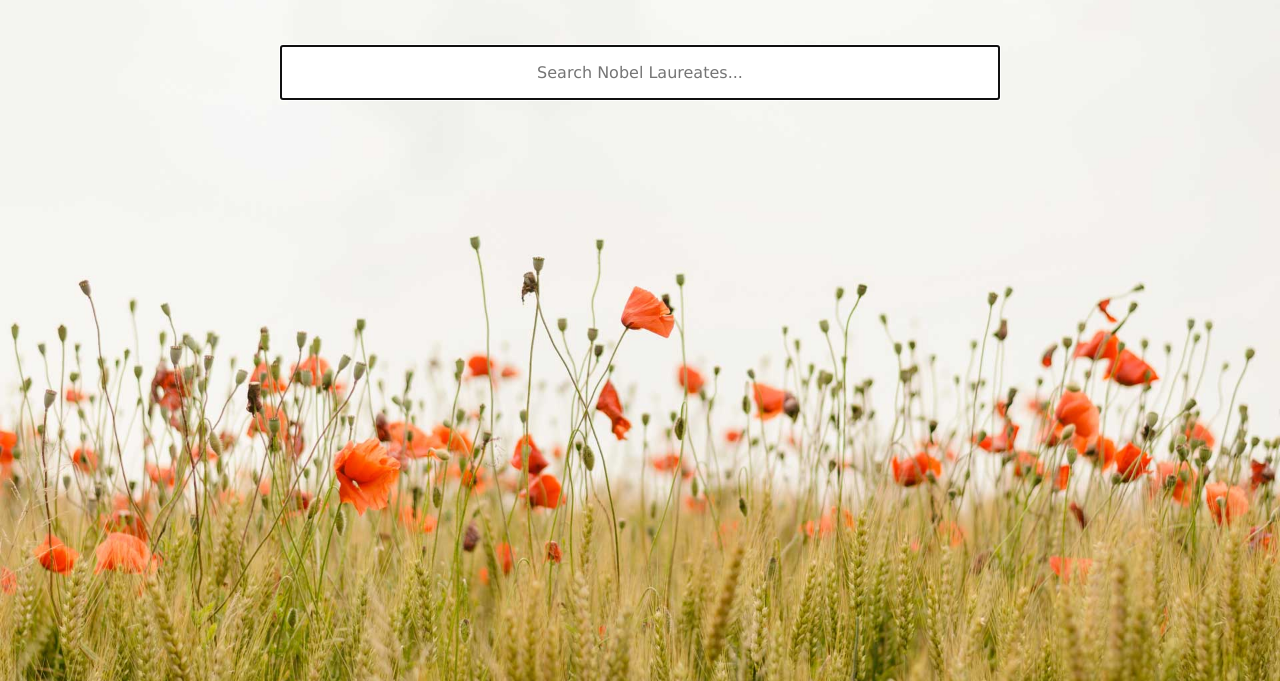
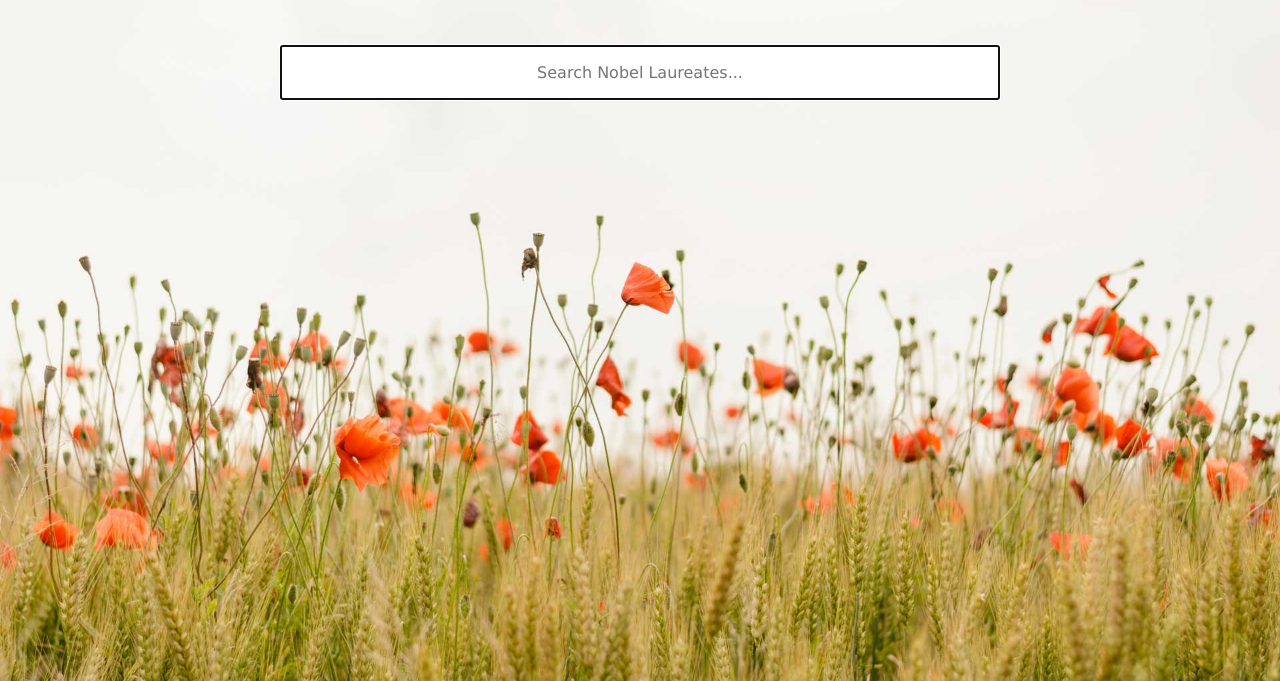
Before and after one commit to FAC10/week4-jajascript, a website: page public/index.html in a window 1280 px wide. Shown: the part 119-800 px from the top of the page. Drawn offline with Linux system fonts and the light colour scheme.

Commit message:
fix image height
relates #17

```diff
--- a/public/main.css
+++ b/public/main.css
@@ -8,15 +8,16 @@
 
 html{
   height: 100%;
+  background: url(assets/flowers_progressive.jpg) no-repeat center center fixed;
+  -webkit-background-size: cover;
+  -moz-background-size: cover;
+  -o-background-size: cover;
+  background-size: cover;
 }
 
 body {
   height: 100%;
-  background: url(assets/flowers_progressive.jpg);
-  background-repeat:no-repeat;
-  background-size:cover;
   padding: 1em;
-  /*overflow: hidden;*/
   min-width: 320px;
 }
 
```
